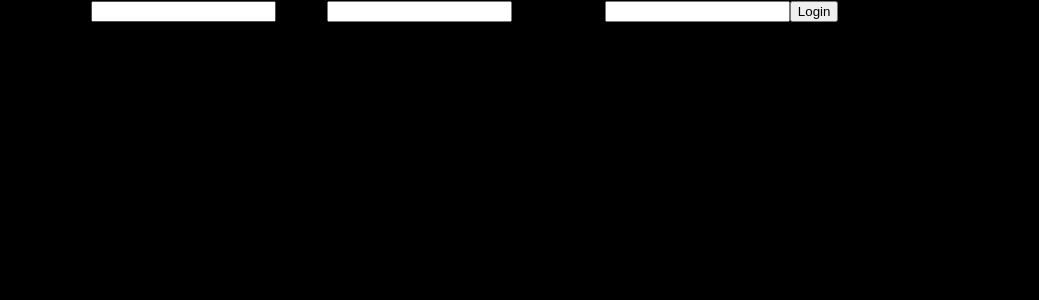
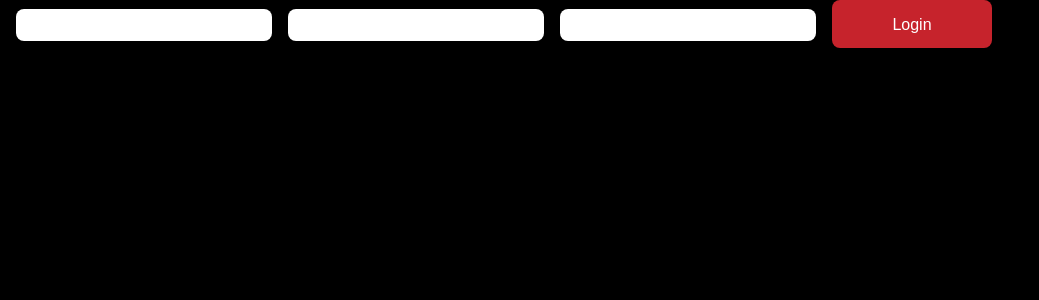
Before and after one commit to kv-n/kickit-react, a React (Create React App) app: page /login in a window 1280 px wide. Shown: the top 300 px of the page, without its empty margins (0-1039 px from the left). Built offline with nearby package versions, Linux system fonts and the light colour scheme.

Commit message:
styles splash log in

```diff
--- a/src/Login/Login.css
+++ b/src/Login/Login.css
@@ -0,0 +1,36 @@
+.login-input {
+    width: 15rem;
+    height: 1rem;
+    border: 0rem solid #fff;
+    border-radius: .5rem;
+    padding: .5rem;
+    outline: none;
+    font-size: 1rem;
+}
+
+.login-btn {
+    width: 10rem;
+    height: 3rem;
+    border: 0rem solid #fff;
+    border-radius: .5rem;
+    background-color: #C6232C;
+    color: #fff;
+    padding: 1rem;
+    outline: none;
+    font-size: 1rem;
+    margin-left: 1rem;
+}
+
+
+
+#login1 {
+    margin-left: 1rem;
+}
+
+#login2 {
+    margin-left: 1rem;
+}
+
+#login3 {
+    margin-left: 1rem;
+}
--- a/src/Login/Login.js
+++ b/src/Login/Login.js
@@ -43,20 +43,16 @@ class Login extends Component {
     return (
       <form onSubmit={this.handleSubmit}>
           <label>
-          Username:
-          <input type='text' name='username' onChange={this.handleChange}/>
+            <input id="login1" className="login-input" type='text' name='username' onChange={this.handleChange}/>
           </label>
           <label>
-          email:
-          <input type='email' name='email' onChange={this.handleChange}/>
+            <input id="login2" className="login-input" type='email' name='email' onChange={this.handleChange}/>
           </label>
           <label>
-          password:
-          <input type='password' name='password' onChange={this.handleChange}/>
+            <input id="login3" className="login-input" type='password' name='password' onChange={this.handleChange}/>
           </label>
-        <button type='submit'>Login</button>
+        <button className="login-btn" type='submit'>Login</button>
       </form>
-
       )
   }
 }
```
Lines whose indentation alone changed are shown as unchanged.
